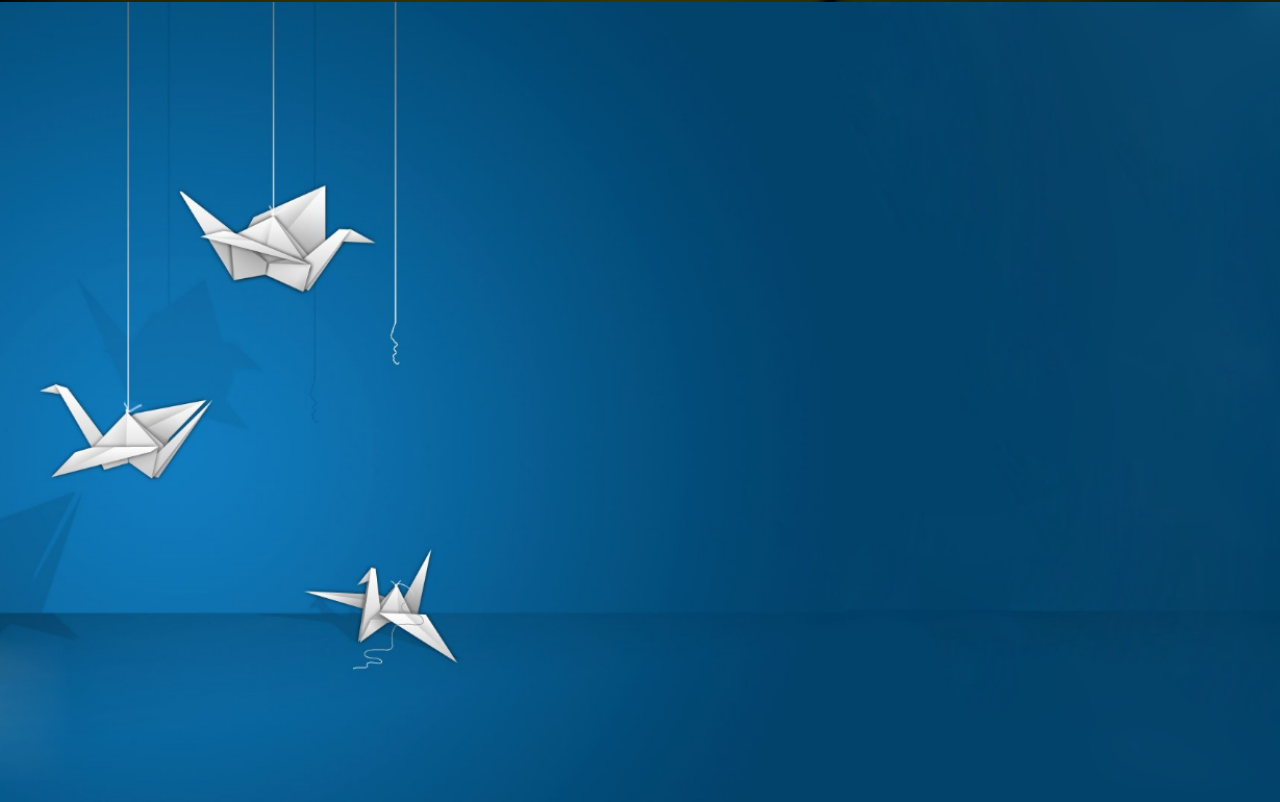
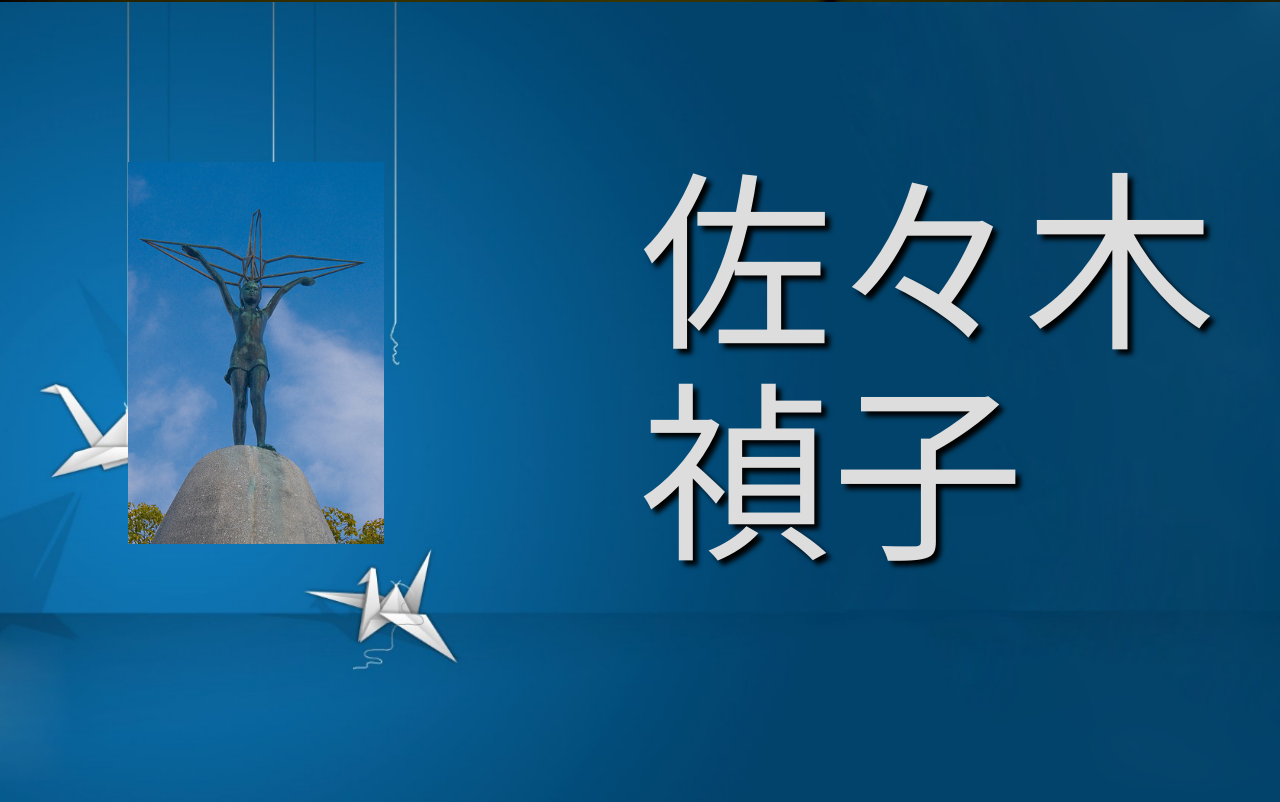
Before and after one commit to KFYakusa/origami, a plain HTML site: page index.html in a window 1280 px wide. Shown: the part 798-1600 px from the top of the page. Drawn offline with Linux system fonts and the light colour scheme.

Commit message:
add sadako image

```diff
--- a/_css/stylesheet.css
+++ b/_css/stylesheet.css
@@ -82,3 +82,9 @@ p{
 #third {
     background: green;
 }
+.sadako {
+    width: 20vw;
+    margin-top: 20vh;
+    margin-left: 10vw;
+
+}
--- a/index.html
+++ b/index.html
@@ -4,11 +4,10 @@
 <head>
     <meta charset="utf-8" />
     <link href="https://fonts.googleapis.com/css?family=Dancing+Script" rel="stylesheet">
-    <link rel="stylesheet" type="text/css" href="css/bootstrap.min.css">
-    <link rel="stylesheet" href="_css/stylesheet.css">
+    <link rel="stylesheet" type="text/css" href="./css/bootstrap.min.css">
+    <link rel="stylesheet" href="./_css/stylesheet.css">
     <title>Origami workshop</title>
-    <style>
-    </style>
+
 </head>
 
 <body>
@@ -20,6 +19,8 @@
             <h3>折り紙</h3>
         </section>
         <section class="container-fluid" id="second">
+            <h3>佐々木 禎子</h3>
+            <img class="sadako" src="./imagens/sadako_sassaki.jpg" alt="Saddako sassaki" />
         </section>
 
 
```
Also changed, not shown: imagens/sadako_sassaki.jpg (added), 1 other file.
